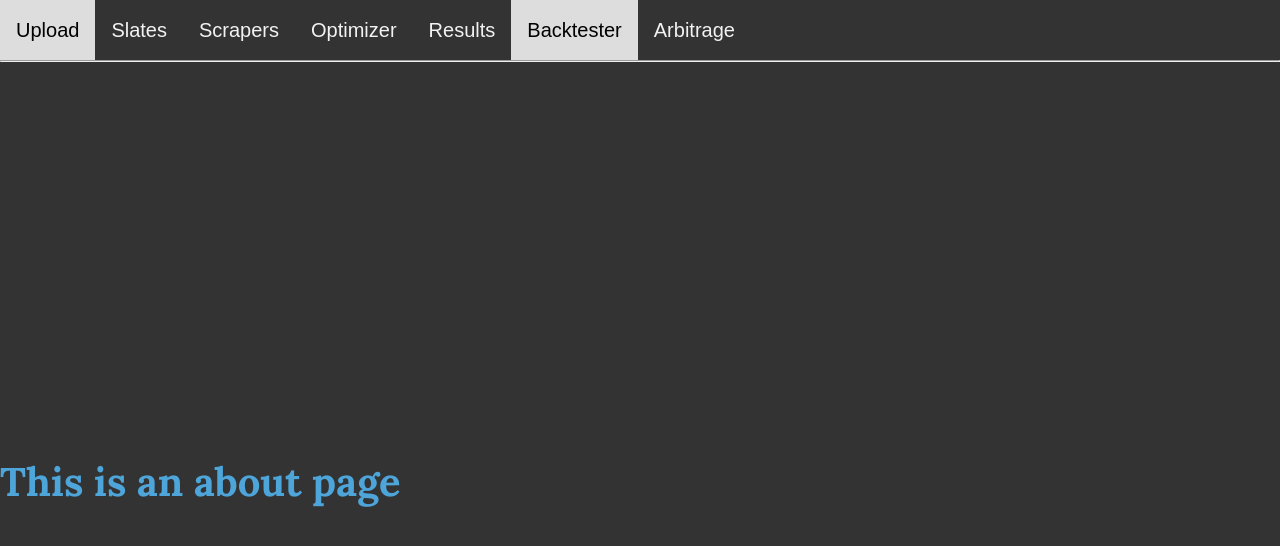
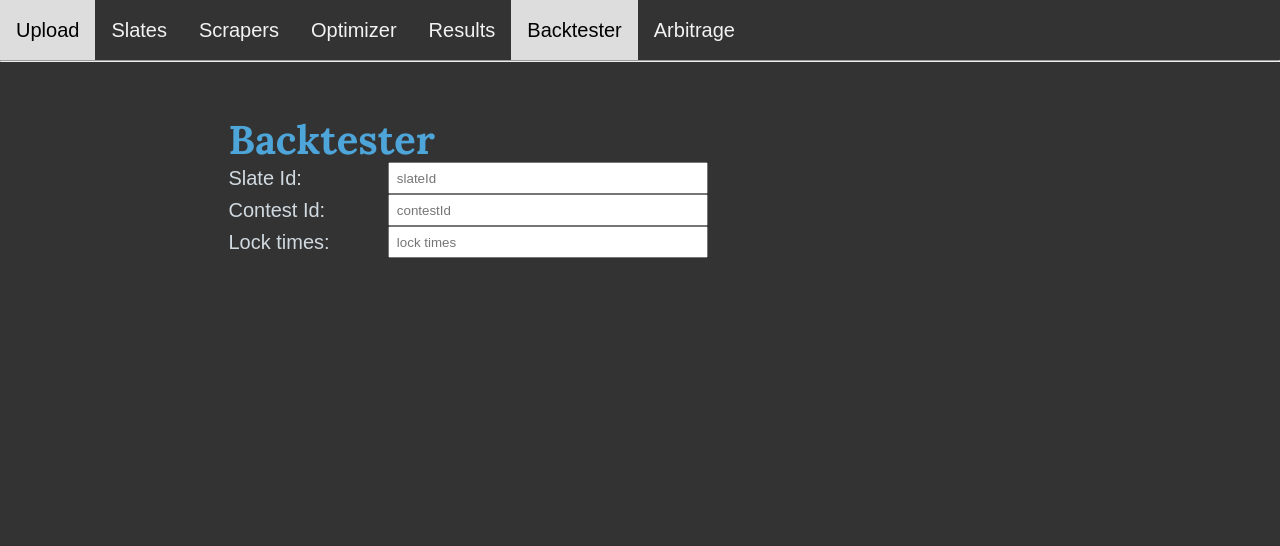
Before and after one commit to Amichai/dfs_web, a Vue app in the folder frontend/: page /backtester in a window 1280 px wide. Shown: the top 546 px of the page. Built offline with nearby package versions, Linux system fonts and the light colour scheme.

Commit message:
backtester wip

```diff
--- a/frontend/src/views/BacktesterView.vue
+++ b/frontend/src/views/BacktesterView.vue
@@ -1,15 +1,69 @@
+<script setup>
+import { ref, onMounted, computed, nextTick, watch } from 'vue'
+import ComboBox from '../components/ComboBox.vue'
+
+const props = defineProps({
+})
+
+const emits = defineEmits([])
+
+const selectedSite = ref('')
+const date = ref(new Date().toISOString().slice(0, 10))
+
+const lockTimes = ref('')
+const slateId = ref('')
+const contestId = ref('')
+
+// Pick a day and a site and a sport
+
+// show the different lock times throughout that day
+// show contest data we have for that day
+
+// pick a projections algorithm
+// pick times to optimize and reoptimize until the end of the slate
+// compare scores with the field
+</script>
+
 <template>
-  <div class="about">
-    <h1>This is an about page</h1>
-  </div>
+  <main>
+    <h1>Backtester</h1>
+
+    <!-- <div class="slate-filter">
+      <ComboBox :array="['FD NBA', 'DK NBA']"
+        v-model="selectedSite"
+        placeholder="site" />
+
+      <VueDatePicker class="datepicker" v-model="date"
+      :month-change-on-scroll="false"
+      auto-apply
+      text-input
+      :enable-time-picker="false"
+      ></VueDatePicker>
+    </div> -->
+    <div class="input-grid">
+      <p>Slate Id:</p>
+      <input type="text" placeholder="slateId" v-model="slateId">
+      <p>Contest Id:</p>
+      <input type="text" placeholder="contestId" v-model="contestId">
+      <p>Lock times:</p>
+      <input type="text" placeholder="lock times" v-model="lockTimes">
+
+    </div>
+  </main>
 </template>
 
 <style scoped>
-@media (min-width: 1024px) {
-  .about {
-    min-height: 100vh;
-    display: flex;
-    align-items: center;
-  }
+
+.input-grid {
+  display: grid;
+  grid-template-columns: 10rem 20rem;
+}
+
+.slate-filter {
+  display: flex;
+  flex-direction: row;
+  align-items: center;
+  gap: 1rem;
+  margin: 1rem 0;
 }
 </style>
--- a/frontend/src/views/OptimizerView.vue
+++ b/frontend/src/views/OptimizerView.vue
@@ -33,7 +33,7 @@ const optimize = async () => {
   </main>
 </template>
 
-<style>
+<style scoped>
 .button {
   margin: 1rem 0;
   padding: 0.5rem 1rem;
--- a/frontend/src/views/PlayersView.vue
+++ b/frontend/src/views/PlayersView.vue
@@ -15,5 +15,5 @@ const emits = defineEmits([])
   <div></div>
 </template>
 
-<style>
+<style scoped>
 </style>
--- a/frontend/src/views/ResultsView.vue
+++ b/frontend/src/views/ResultsView.vue
@@ -116,7 +116,7 @@ const slateId = ref('')
   </main>
 </template>
 
-<style>
+<style scoped>
 .input-file-row {
   display: flex;
   flex-direction: row;
--- a/frontend/src/views/ScrapersView.vue
+++ b/frontend/src/views/ScrapersView.vue
@@ -141,7 +141,7 @@ const toEpochSeconds = (dateString) => {
   </main>
 </template>
 
-<style>
+<style scoped>
 .scrape-button {
   font-size: var(--fs-0);
   padding: 0.3rem 1.1rem;
```
